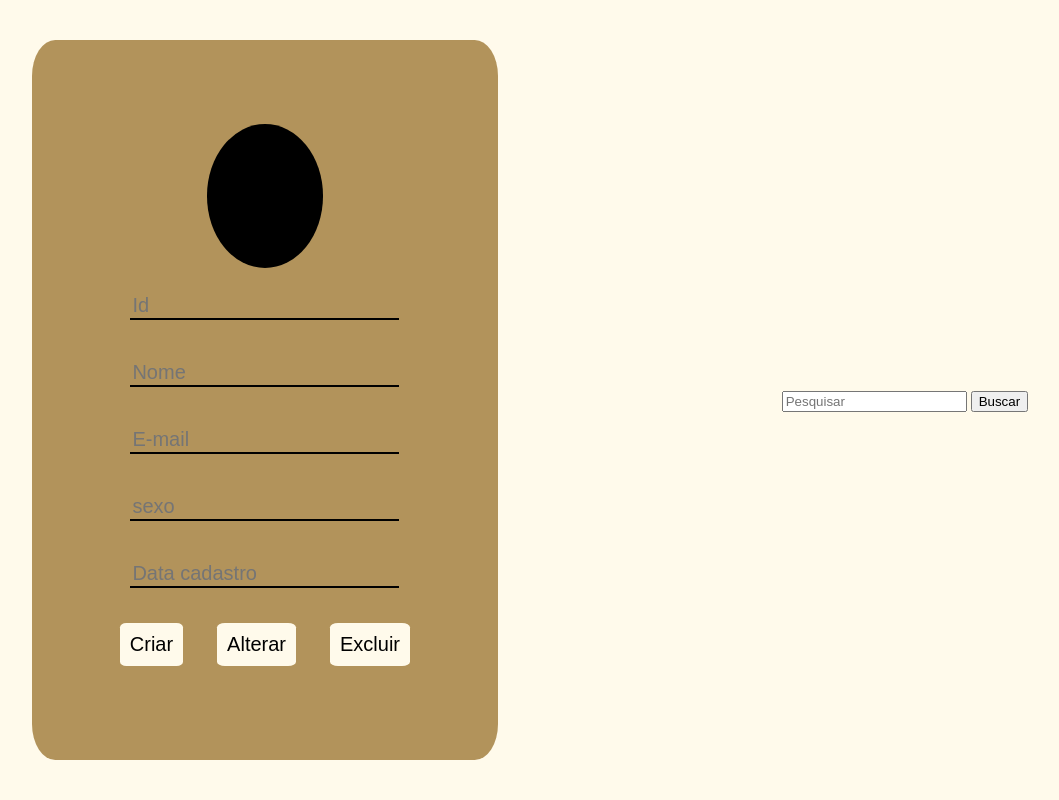
After one commit to gabrielcoffee/StepView, a PHP site: page /registrar_funcionario.html in a window 1280 px wide. The commit adds this page. Shown: the whole page, without its empty margins (26-1085 px from the left). Run offline with PHP 8.4, Linux system fonts and the light colour scheme; a stand-in replaces the project's code that opens the database connection.

Commit message:
arquivos PHP adicionados

```diff
--- a/login.php
+++ b/PHPlogin.php
@@ -1,11 +1,10 @@
 <?php
-include "config.php"
+include "config.php";
 
 $email = $_POST["email"];
 $senha = $_POST["senha"];
 
-//emailFuncionario = '$email' AND senhaFuncionario = '$senha'
-$sql = "SELECT * FROM funcionario WHERE nomeFuncionario = '$email';";
+$sql = "SELECT * FROM funcionario WHERE emailFuncionario = '$email' AND senhaFuncionario = '$senha';";
 $result = $conn->query($sql);
 
 if ($row = $result->fetch_assoc())
--- a/main.html
+++ b/main.html
@@ -5,7 +5,7 @@
     <meta http-equiv="X-UA-Compatible" content="IE=edge">
     <meta name="viewport" content="width=device-width, initial-scale=1.0">
     <link rel="stylesheet" href="main.css">
-    <title>Document</title>
+    <title>StepView</title>
 </head>
 <body>
     <div class="container">
@@ -19,7 +19,7 @@
             <form class="login" method="POST" action="">
                 <div class="cabecalho">
                     <h1>Bem vindo!</h1>
-                    <a href="registro.html">Sem registro? Registre-se</a>
+                    <a href="registrar_funcionario.html">Sem registro? Registrar Funcionario</a>
                 </div>
 
                 <input type="email" name="email" placeholder="Email">
--- /dev/null
+++ b/registrar_funcionario.html
@@ -0,0 +1,49 @@
+<!DOCTYPE html>
+<html lang="en">
+<head>
+    <meta charset="UTF-8">
+    <meta http-equiv="X-UA-Compatible" content="IE=edge">
+    <meta name="viewport" content="width=device-width, initial-scale=1.0">
+    <link rel="stylesheet" href="registro.css">
+    <title>Registrar Funcionario</title>
+</head>
+<body>
+   <div class="lateral_esquerdo">
+
+        <form method="POST" action="" class="inputs">
+            <div class="bola">
+
+            </div>
+            <div class="inputClass">
+                <input type="text" name="id" placeholder="Id">
+            </div>
+            <div class="inputClass">
+                <input type="text" name="nome" placeholder="Nome">
+            </div>
+            <div class="inputClass">
+                <input type="text" name="email" placeholder="E-mail">
+            </div>
+            <div class="inputClass">
+                <input type="text" name="sexo" placeholder="sexo">
+            </div>
+            <div class="inputClass">
+                <input type="text" name="datacadastro" placeholder="Data cadastro">
+            </div>
+            <div class="InputBotao">
+                <button type="">Criar</button>
+                <button type="">Alterar</button>
+                <button type="">Excluir</button>
+            </div>
+        </form>
+   </div>
+   <div class="lateral_direita">
+        <div class="form_buscar">
+            <input type="text" name="buscar" placeholder="Pesquisar">
+            <button type="">Buscar</button>
+        </div>
+   </div>
+</body>
+<script src="registro.js">
+
+</script>
+</html>
```
Also changed, not shown: PHPregistrar_cliente.php (added, +34 -0 lines), PHPregistrar_funcionario.php (added, +34 -0 lines), registrar_cliente.html (added, +49 -0 lines), registro.html (deleted, +0 -49 lines), PHPconfig.php (renamed from config.php).
